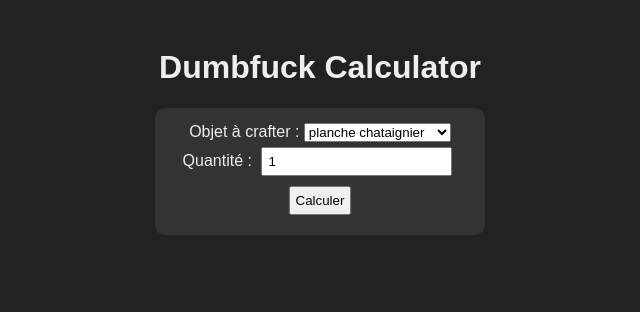
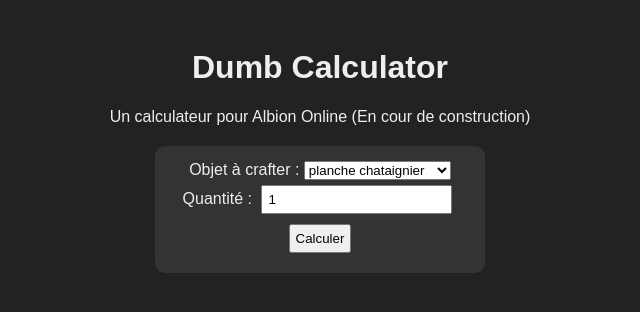
Before and after one commit to nicolasdraperi/DumbCalculator-Albion, a plain HTML site: page index.html in a window 1280 px wide. Shown: the whole page, without its empty margins (320-960 px from the left). Drawn offline with Linux system fonts and the light colour scheme.

Commit message:
Changement Titre + sous titre

```diff
--- a/index.html
+++ b/index.html
@@ -6,7 +6,12 @@
   <link rel="stylesheet" href="style.css">
 </head>
 <body>
-  <h1>Dumbfuck Calculator</h1>
+
+  <header>
+    <h1>Dumb Calculator</h1>
+    <p>Un calculateur pour Albion Online (En cour de construction)</p>
+  </header>
+
 
   <div id="calculator">
     <label for="item">Objet à crafter :</label>
```
